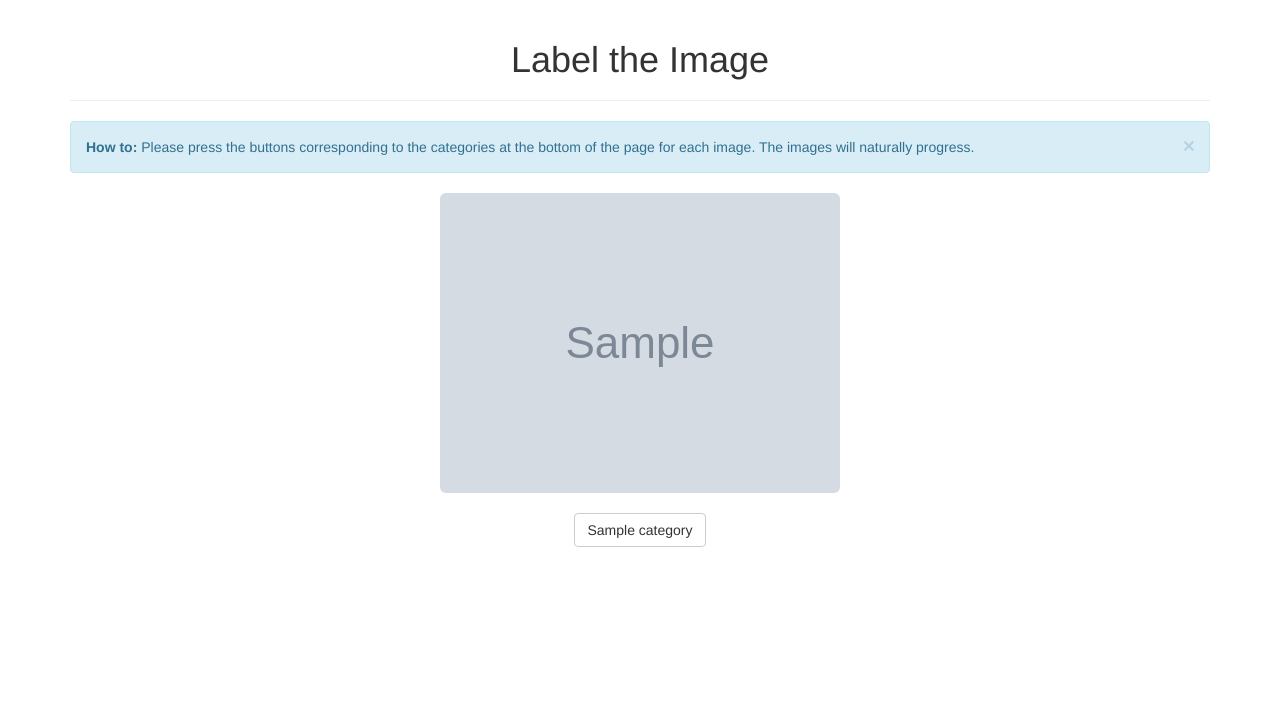
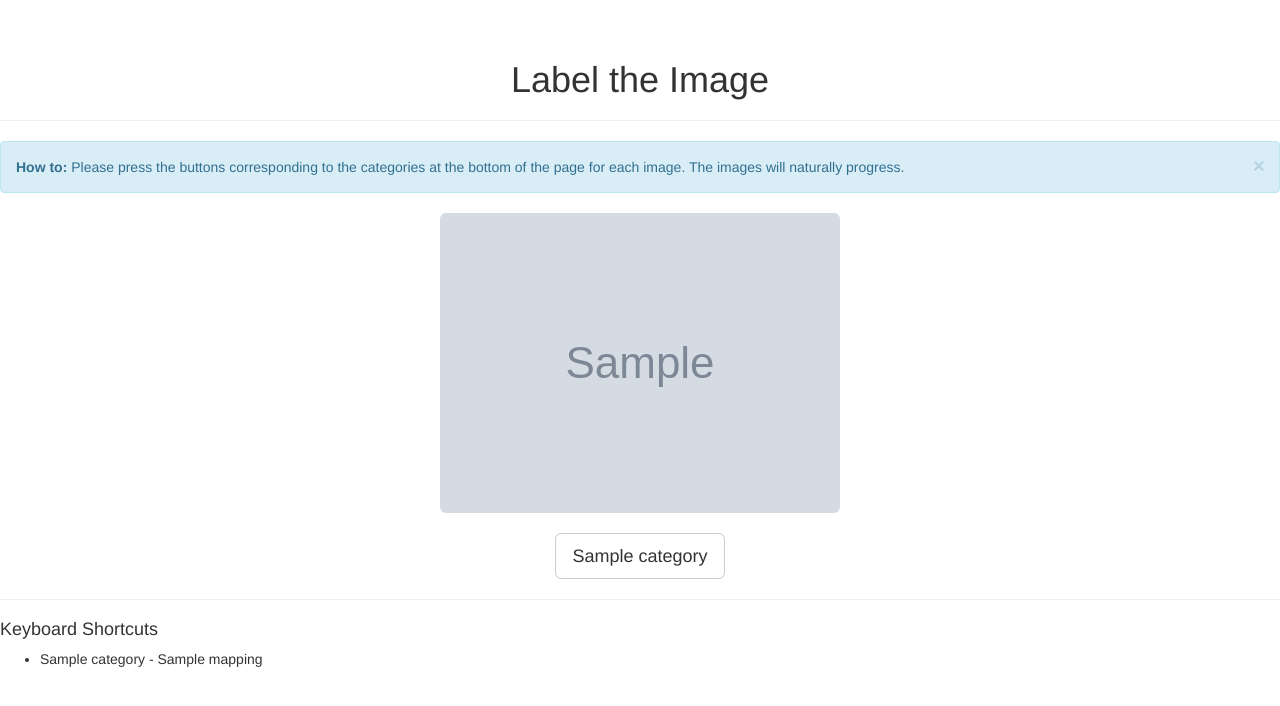
Before and after one commit to laurenreeder/PennAppsf15, a Flask app: template app/templates/dataset.html in a window 1280 px wide. Shown: the part 52-758 px from the top of the page. Run offline with Flask 2, Linux system fonts and the light colour scheme; the template is opened without the code that fills it: most values are stand-ins (such as "Sample title", 1, 10 or a date in 2020); grey boxes marked "Sample" are stand-in pictures; parts of the project's set-up code (start-up, migrations or seed data) failed here and were passed over; some libraries are stand-ins or nearby versions.

Commit message:
Keyboard working

```diff
--- a/app/routes.py
+++ b/app/routes.py
@@ -13,4 +13,4 @@ def register_routes(app):
     app.add_url_rule('/datasets/<dataset_name>', 'datasets_view', datasets.view, methods=['GET'])
     app.add_url_rule('/datasets/run_learning', 'datasets_run', datasets.run_learning, methods=['POST'])
     app.add_url_rule('/datasets/check_learning', 'datasets_check', datasets.get_learning_result, methods=['GET'])
-    #app.add_url_rule('/datasets/test', 'datasets_test', datasets.test, methods=['GET'])
+    app.add_url_rule('/datasets/test', 'datasets_test', datasets.test, methods=['GET'])
--- a/app/templates/dataset.html
+++ b/app/templates/dataset.html
@@ -9,13 +9,19 @@
 
     $(document).ready(function() {
 
-    	var base = 65;
+        var codetokey = { 65 : "A", 83 : "S", 68 : "D", 70 : "F", 32 : "Space", 74 : "J", 75 : "K", 76 : "L", 186 : ";"};
+
+        var newmap = {}
+
+        "{% for category in categories %}"
+            newmap["{{mapping[category]}}"] = "{{category}}"
+        "{% endfor %}"
+
     	$("body").keydown(function(e) {
-    		var key = e.which % 65;
-    		console.log("{{categories}}");
-    		var num_cat = "{{ categories.length }}";
-    		console.log(key)
-    		if (key < num_cat) $(".btn-group-lg").eq(key).click();
+    		var keycode = e.which;
+    		var key = codetokey[keycode];
+            console.log("Selected category: " + newmap[key]);
+            document.getElementById(newmap[key]).click();
     	});
 
   	});
@@ -41,7 +47,7 @@
         </nav>
 
         <!-- Main Body -->
-        <div class="container">
+        <di class="container">
 
             <h1 class="text-center">Label the Image</h1>
             <hr>
@@ -60,9 +66,18 @@
 
             <div class="btn-group-lg text-center">
                 {% for category in categories %}
-                	<a href='/datasets/{{name}}/rate?image_id={{image_id}}&label={{category}}'><button class="btn btn-default category-button"> {{category}} </button> </a>
+                	<a href='/datasets/{{name}}/rate?image_id={{image_id}}&label={{category}}' class="btn btn-default category-button"id = "{{category}}"> {{category}} </a>
                 {% endfor %}
             </div>
+
+            <hr>
+            <h4>Keyboard Shortcuts</h4>
+            <ul>
+                {% for category in categories %}
+                    <li> {{category}} - {{mapping[category]}} </li> </a>
+                {% endfor %}
+            </uL>
+
         </div>
             <!-- jQuery (necessary for Bootstrap's JavaScript plugins) -->
             <script src="https://ajax.googleapis.com/ajax/libs/jquery/1.11.0/jquery.min.js"></script>
```
Also changed, not shown: app/route_funcs/datasets.py (+9 -1 lines), app/templates/noun_88054_cc.svg (deleted).
